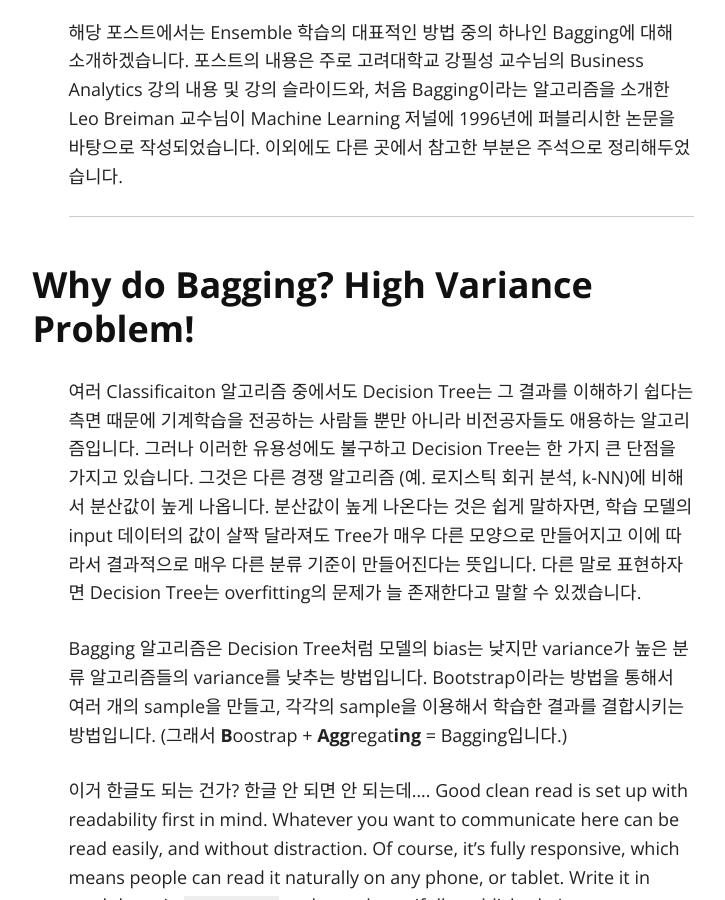
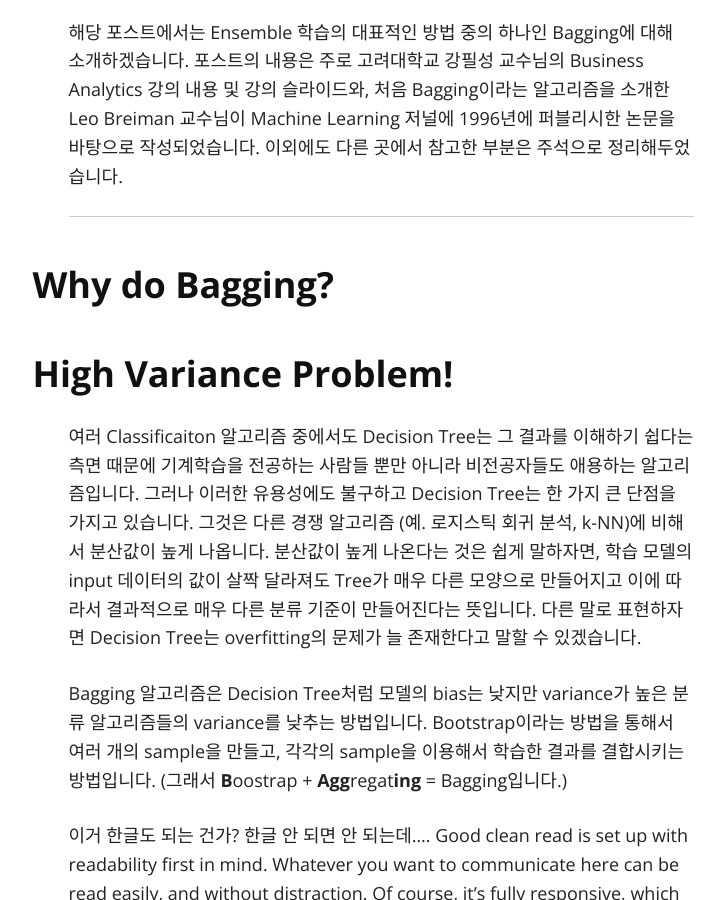
Before and after one commit to seokchaeyoon/seokchaeyoon.github.io, a Jekyll site: the page built from index.md, in a window 1280 px wide and 900 px high, scrolled down 634 px. Shown: the whole window, without its empty margins (259-984 px from the left). Built offline with Jekyll 4.4.1, drawn with Linux system fonts in a browser that asks for light colours; nearby versions of some CDN libraries; our own code applies the rules of GitHub Pages for plain Markdown files.

```diff
--- a/index.md
+++ b/index.md
@@ -8,7 +8,8 @@ layout: default
 
 <hr>
 
-### Why do Bagging? High Variance Problem!
+### Why do Bagging?
+### High Variance Problem!
 
 여러 Classificaiton 알고리즘 중에서도 Decision Tree는 그 결과를 이해하기 쉽다는 측면 때문에 기계학습을 전공하는 사람들 뿐만 아니라 비전공자들도 애용하는 알고리즘입니다. 그러나 이러한 유용성에도 불구하고 Decision Tree는 한 가지 큰 단점을 가지고 있습니다. 그것은 다른 경쟁 알고리즘 (예. 로지스틱 회귀 분석, k-NN)에 비해서 분산값이 높게 나옵니다. 분산값이 높게 나온다는 것은 쉽게 말하자면, 학습 모델의 input 데이터의 값이 살짝 달라져도 Tree가 매우 다른 모양으로 만들어지고 이에 따라서 결과적으로 매우 다른 분류 기준이 만들어진다는 뜻입니다. 다른 말로 표현하자면 Decision Tree는 overfitting의 문제가 늘 존재한다고 말할 수 있겠습니다.
 
```
